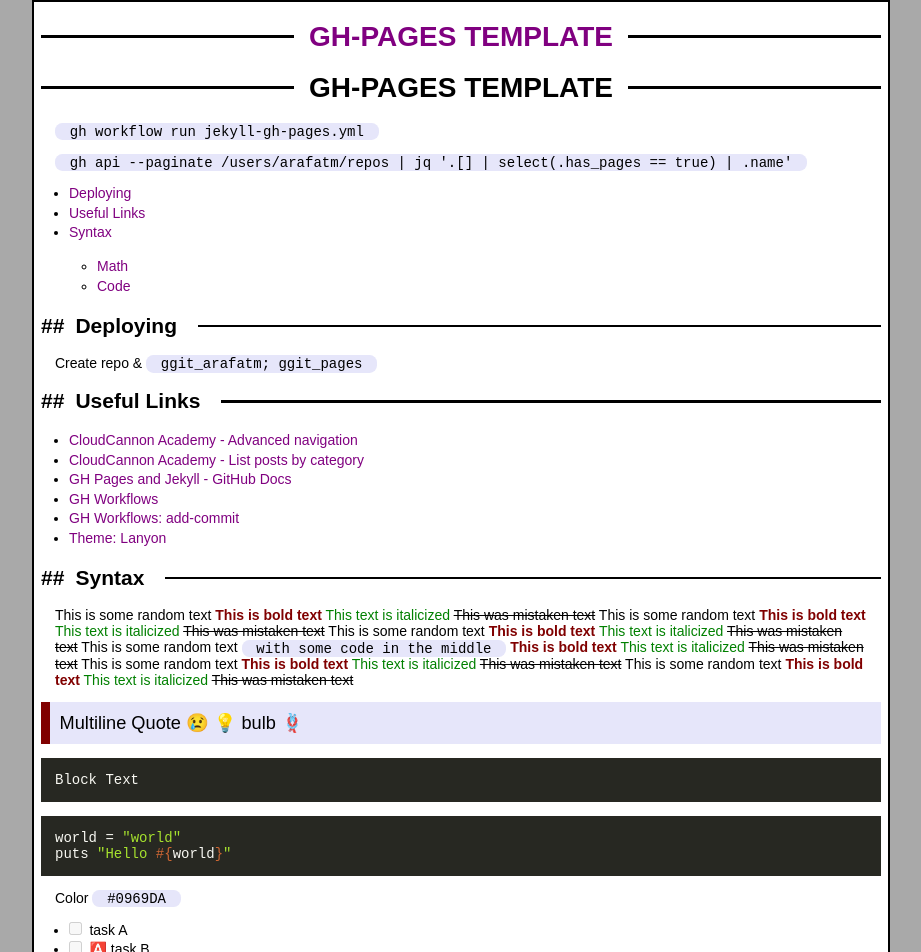
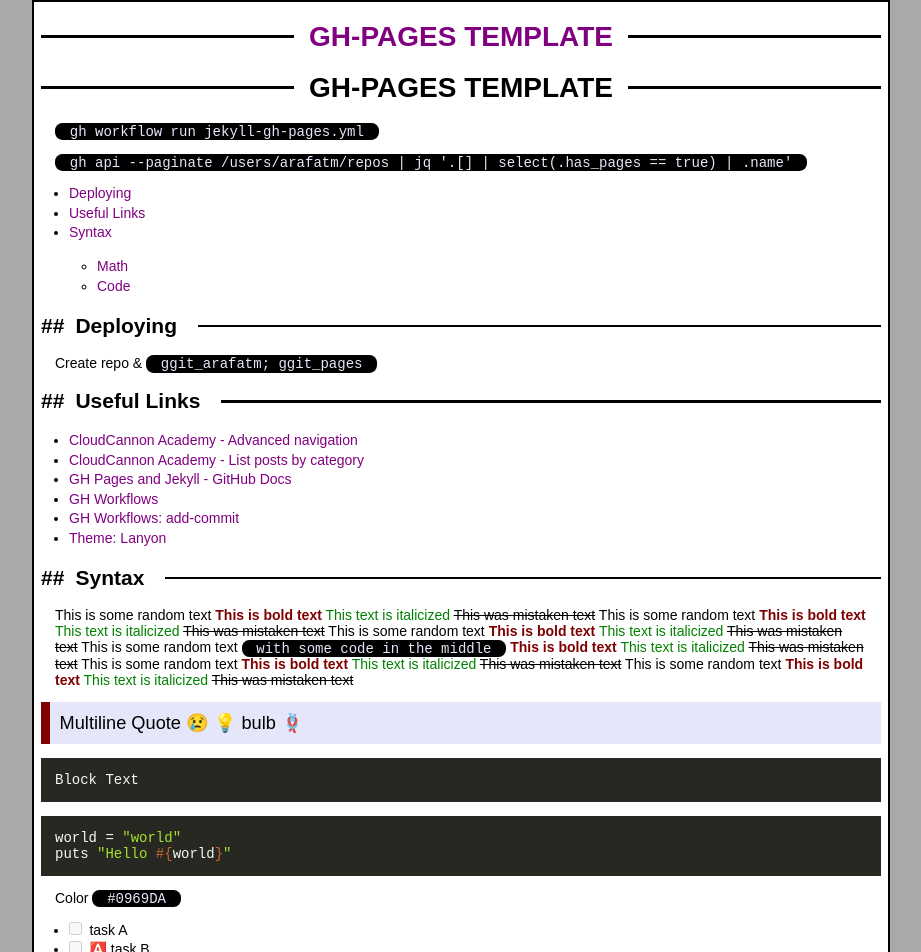
Before and after one commit to arafatm/ghp, a Jekyll site: the page built from readme.md, in a window 1280 px wide. Shown: the top 952 px of the page, without its empty margins (179-1100 px from the left). Built offline with Jekyll 4.4.1, drawn with Linux system fonts in a browser that asks for light colours; emoji names are drawn with the system emoji font; our own code applies the rules of GitHub Pages for plain Markdown files; formulas are drawn with MathJax 3; the repository's description, which GitHub fills in, is left out.

Commit message:
style.css

```diff
--- a/assets/css/style.css
+++ b/assets/css/style.css
@@ -25,7 +25,7 @@ table { border-collapse: collapse; }
 td { border: 1px solid black; padding: 1ex; vertical-align: top;  }
 ul { margin: 1em; padding: 0 1em;}
 
-div>code,  li>code, p>code { background-color: lavender; padding: 0.1ex 2ex; border-radius: 1ex; }
+div>code,  li>code, p>code { background-color: black; color: lavender; padding: 0.1ex 2ex; border-radius: 1ex; }
 
 blockquote { border-left: 1ex solid maroon; margin: 0; padding: 1ex 1ex; background-color: lavender; font-size: 1.3em; }
 
```
